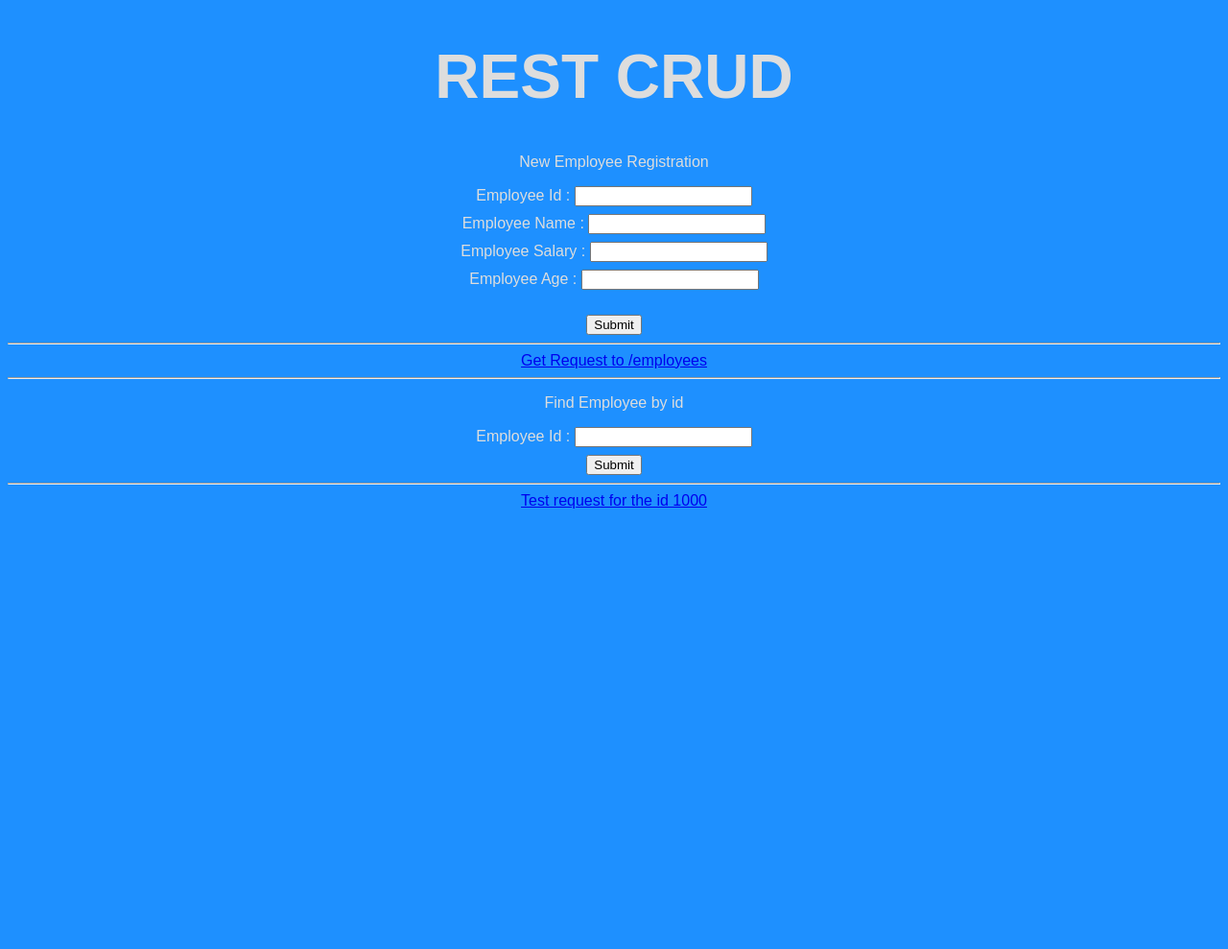
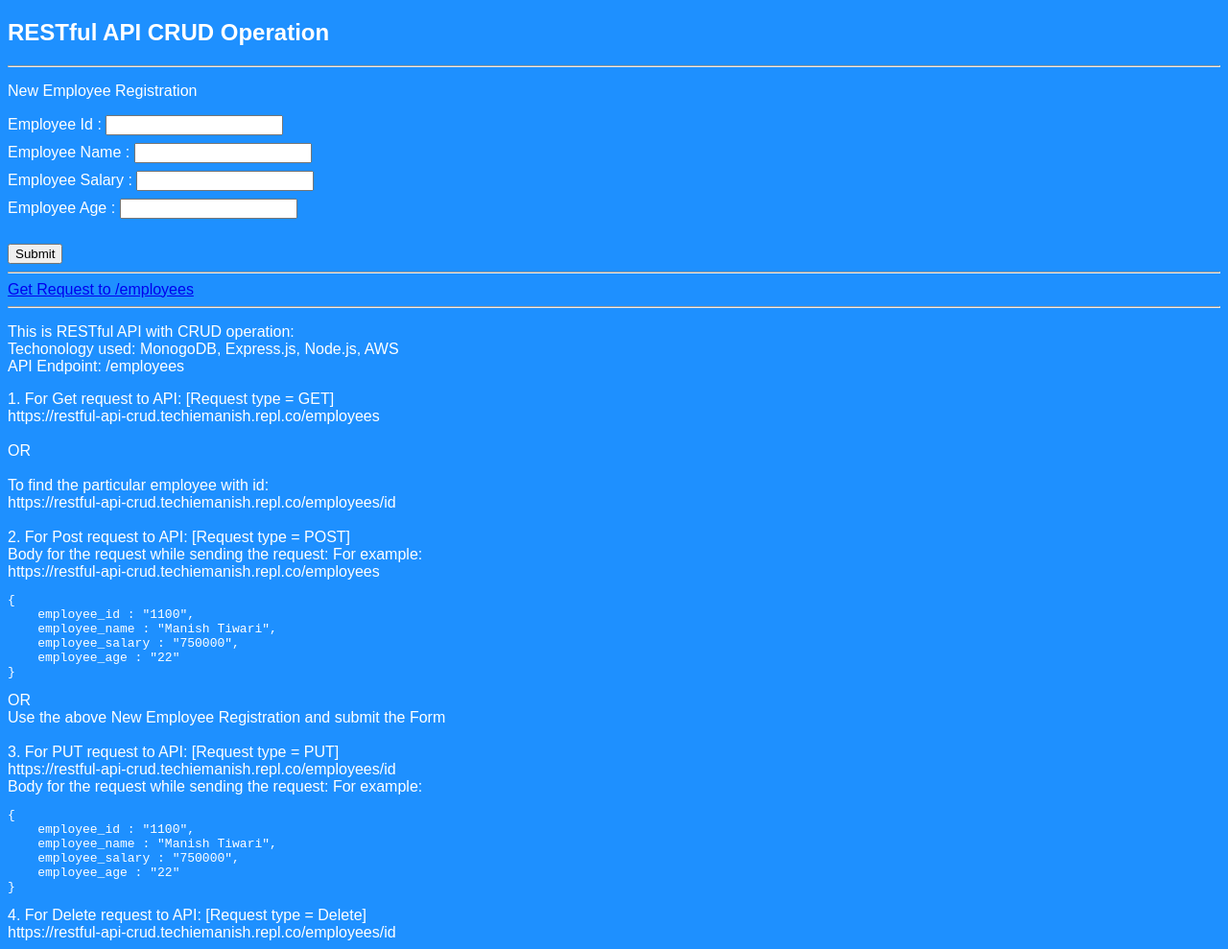
Before and after one commit to techiemanish/restful-api-crud, a website: page views/index.html in a window 1280 px wide. Shown: the whole page at 96% size. Before the commit the page ends 800 px from the top, so only its background shows below. Drawn offline with Linux system fonts and the light colour scheme.

Commit message:
Project is ready for the deployment on github. 1.0

```diff
--- a/public/style.css
+++ b/public/style.css
@@ -1,7 +1,6 @@
 body {
   background-color: dodgerblue;
-  color: #ddd;
-  text-align: center;
+  color: white;
   font-family: sans-serif;
 }
 
--- a/views/index.html
+++ b/views/index.html
@@ -7,7 +7,8 @@
 		<link rel="stylesheet" href="/public/style.css">
 	</head>
 	<body>
-		<h1>REST CRUD</h1>
+		<h2>RESTful API CRUD Operation</h2>
+    <hr>
     <p>New Employee Registration</p>
      <form action="/employees" method="post">
       <label>Employee Id :</label>
@@ -23,15 +24,42 @@
     <hr>
     <a href= "/employees">Get Request to /employees</a>
     <br/>
-    <hr>
-    <p>Find Employee by id</p>
-    <form action="/employees/:id" method="get">
-      <label>Employee Id :</label>
-      <input type="number" name="employee_id" value=""><br>
-      <input type="submit" value="Submit">
-    </form>
-    <hr>
-    <a href="/employees/1000">Test request for the id 1000</a>
+<hr>
+<p>This is RESTful API with CRUD operation:<br>
+Techonology used: MonogoDB, Express.js, Node.js, AWS<br>
+API Endpoint: /employees<br></p>
+1. For Get request to API: [Request type = GET]<br>
+https://restful-api-crud.techiemanish.repl.co/employees
+<br><br>OR<br><br>
+To find the particular employee with id:<br>
+https://restful-api-crud.techiemanish.repl.co/employees/id<br>
+<br>
+2. For Post request to API: [Request type = POST]<br>
+Body for the request while sending the request: For example:<br>
+https://restful-api-crud.techiemanish.repl.co/employees<br>
+<pre>{
+    employee_id : "1100",
+    employee_name : "Manish Tiwari",
+    employee_salary : "750000",
+    employee_age : "22"
+}</pre>
+OR<br>
+Use the above New Employee Registration and submit the Form<br>
+<br>
+3. For PUT request to API: [Request type = PUT]<br>
+https://restful-api-crud.techiemanish.repl.co/employees/id<br>
+Body for the request while sending the request: For example:<br>
+<pre>{
+    employee_id : "1100",
+    employee_name : "Manish Tiwari",
+    employee_salary : "750000",
+    employee_age : "22"
+}</pre>
+
+4. For Delete request to API: [Request type = Delete]<br>
+https://restful-api-crud.techiemanish.repl.co/employees/id<br>
+
+
 	</body>
 
 </html>
```
Also changed, not shown: index.js (+40 -10 lines), README.md (added).
